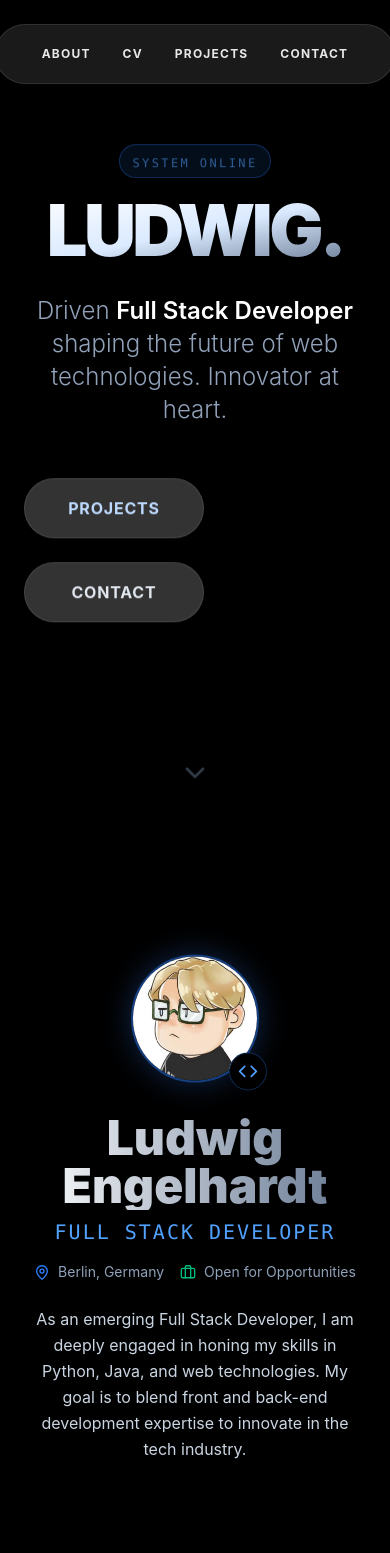
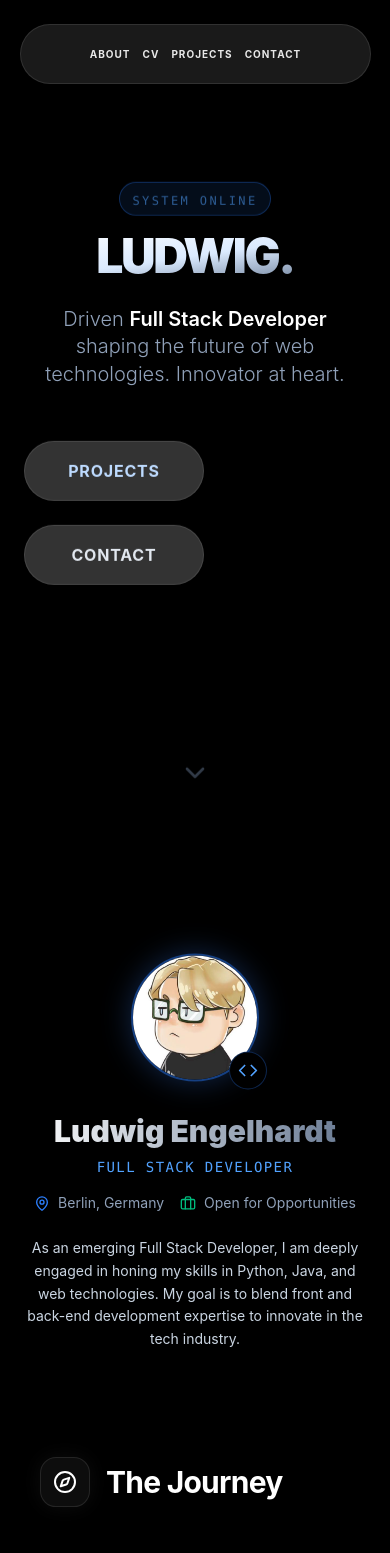
Before and after one commit to LudwigLEDE/my-portfolio, a React (Vite) app: page / in a window 390 px wide. Shown: the top 1553 px of the page. Built offline with nearby package versions, Linux system fonts and the light colour scheme.

Commit message:
feat: update typography and layout for improved responsiveness across sections

```diff
--- a/src/components/layout/Navbar.tsx
+++ b/src/components/layout/Navbar.tsx
@@ -6,10 +6,10 @@ interface NavbarProps {
 
 export default function Navbar({ scrollToSection }: NavbarProps) {
   return (
-    <nav className="fixed top-6 left-0 w-full z-50 flex justify-center pointer-events-none">
+    <nav className="fixed top-6 left-0 w-full z-50 flex justify-center pointer-events-none px-4">
       <div className="pointer-events-auto transition-transform hover:scale-[1.02] duration-300">
         <GlassSurface
-          width="400px"
+          width="min(400px, 90vw)"
           height="60px"
           borderRadius={30}
           backgroundOpacity={0.1}
@@ -17,7 +17,7 @@ export default function Navbar({ scrollToSection }: NavbarProps) {
           borderWidth={0.1}
           className="shadow-lg shadow-blue-500/10"
         >
-          <div className="flex gap-8 items-center text-xs font-bold tracking-widest text-white/90">
+          <div className="flex gap-3 sm:gap-8 items-center text-[10px] sm:text-xs font-bold tracking-widest text-white/90 px-2">
             <button onClick={() => scrollToSection('about')} className="hover:text-blue-400 transition-colors uppercase">About</button>
             <button onClick={() => scrollToSection('cv')} className="hover:text-blue-400 transition-colors uppercase">CV</button>
             <button onClick={() => scrollToSection('projects')} className="hover:text-blue-400 transition-colors uppercase">Projects</button>
--- a/src/components/sections/CVSection.tsx
+++ b/src/components/sections/CVSection.tsx
@@ -143,10 +143,10 @@ const CVSection: React.FC = () => {
             </div>
 
             <div className="flex-1">
-              <h2 className="text-5xl font-black text-transparent bg-clip-text bg-gradient-to-r from-white to-slate-500 mb-2">
+              <h2 className="text-3xl sm:text-5xl font-black text-transparent bg-clip-text bg-gradient-to-r from-white to-slate-500 mb-2">
                 Ludwig Engelhardt
               </h2>
-              <h3 className="text-xl text-blue-400 font-mono tracking-widest mb-4">FULL STACK DEVELOPER</h3>
+              <h3 className="text-sm sm:text-xl text-blue-400 font-mono tracking-widest mb-4">FULL STACK DEVELOPER</h3>
 
               <div className="flex flex-wrap gap-4 justify-center md:justify-start text-slate-400 text-sm mb-6">
                 <span className="flex items-center gap-2">
@@ -157,7 +157,7 @@ const CVSection: React.FC = () => {
                 </span>
               </div>
 
-              <p className="text-slate-300 leading-relaxed max-w-2xl">
+              <p className="text-slate-300 leading-relaxed max-w-2xl text-sm sm:text-base">
                 As an emerging Full Stack Developer, I am deeply engaged in honing my skills in Python, Java, and web technologies. My goal is to blend front and back-end development expertise to innovate in the tech industry.
               </p>
             </div>
@@ -198,7 +198,7 @@ const CVSection: React.FC = () => {
 
             {/* Tech Stack Panel */}
             <SpaceItem delay={0.3}>
-              <div className="bg-white/[0.02] border border-white/10 rounded-3xl p-8 sticky top-32 backdrop-blur-sm">
+              <div className="bg-white/[0.02] border border-white/10 rounded-3xl p-6 md:p-8 sticky top-32 backdrop-blur-sm">
 
                 <div className="flex items-center gap-3 mb-8">
                    <Code className="w-5 h-5 text-purple-400" />
--- a/src/components/sections/ContactSection.tsx
+++ b/src/components/sections/ContactSection.tsx
@@ -8,7 +8,7 @@ export default function ContactSection() {
       <SpaceItem>
         <div className="max-w-4xl mx-auto relative">
 
-          <h2 className="text-6xl md:text-8xl font-black text-white mb-8 tracking-tighter">
+          <h2 className="text-4xl sm:text-6xl md:text-8xl font-black text-white mb-8 tracking-tighter">
             READY TO <br /> <span className="text-blue-500">LAUNCH?</span>
           </h2>
           <p className="text-slate-400 text-xl mb-12 max-w-2xl mx-auto leading-relaxed">
@@ -21,7 +21,7 @@ export default function ContactSection() {
             onClick={() => window.location.href = 'mailto:hello@example.com'}
           >
              <GlassSurface
-                width={280}
+                width="min(280px, 80vw)"
                 height={80}
                 borderRadius={100}
                 backgroundOpacity={0.2}
--- a/src/components/sections/HeroSection.tsx
+++ b/src/components/sections/HeroSection.tsx
@@ -17,13 +17,13 @@ export default function HeroSection({ scrollToSection }: HeroSectionProps) {
               SYSTEM ONLINE
             </span>
           </div>
-          <h1 className="text-7xl md:text-9xl font-black tracking-tighter text-transparent bg-clip-text bg-gradient-to-br from-white via-blue-100 to-slate-500 mb-6 drop-shadow-2xl">
+          <h1 className="text-5xl sm:text-7xl md:text-9xl font-black tracking-tighter text-transparent bg-clip-text bg-gradient-to-br from-white via-blue-100 to-slate-500 mb-6 drop-shadow-2xl">
             LUDWIG.
           </h1>
         </SpaceItem>
 
         <SpaceItem delay={0.2}>
-          <h2 className="text-2xl md:text-4xl text-slate-400 max-w-3xl font-light leading-snug mb-12">
+          <h2 className="text-xl sm:text-2xl md:text-4xl text-slate-400 max-w-3xl font-light leading-snug mb-12">
             Driven <span className="text-white font-semibold">Full Stack Developer</span> shaping the future of web technologies. Innovator at heart.
           </h2>
         </SpaceItem>
--- a/src/components/sections/ProjectsSection.tsx
+++ b/src/components/sections/ProjectsSection.tsx
@@ -7,7 +7,7 @@ export default function ProjectsSection() {
       <div className="max-w-6xl mx-auto">
 
         <SpaceItem className="mb-24 flex items-end gap-6">
-          <h2 className="text-5xl md:text-6xl font-bold">Projects</h2>
+          <h2 className="text-4xl sm:text-5xl md:text-6xl font-bold">Projects</h2>
           <div className="h-px bg-gradient-to-r from-blue-500/50 to-transparent flex-grow mb-4"></div>
         </SpaceItem>
 
```
